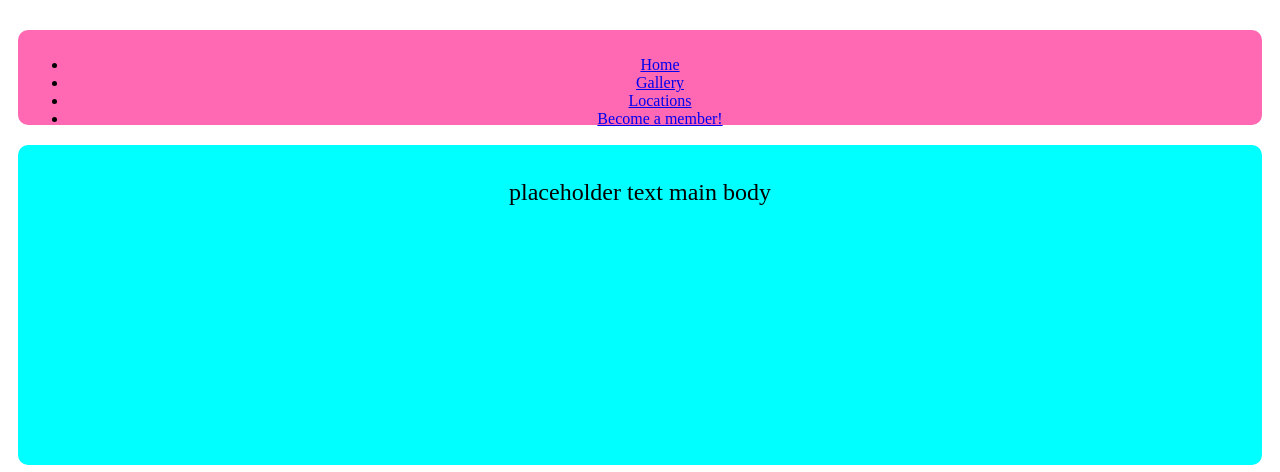
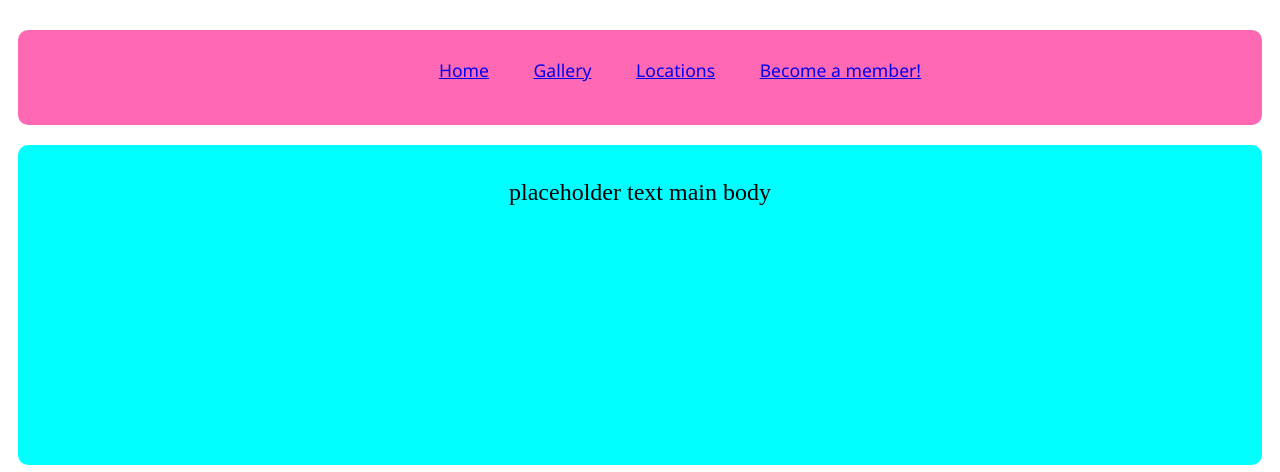
Before and after one commit to GoKralj/book-club-amsterdam, a plain HTML site: page index.html in a window 1280 px wide. Shown: the part 328-800 px from the top of the page. Drawn offline with Linux system fonts and the light colour scheme.

Commit message:
added font size and font family to nav bar, nav li aligned to center text, inline dislay and starting margin 40px, no bulletpoints on links

```diff
--- a/assets/css/style.css
+++ b/assets/css/style.css
@@ -42,6 +42,18 @@
 .nav {
     background: hotpink;
     height: 75px;
+    font-size:110%;
+    font-family: 'Noto Sans', sans-serif;
+}
+
+/* nav links */
+
+.nav li {
+    text-align: center;
+    display: inline;
+    margin-left:40px;
+    list-style-type: none;
+
 }
 
 .aside2 {
```
